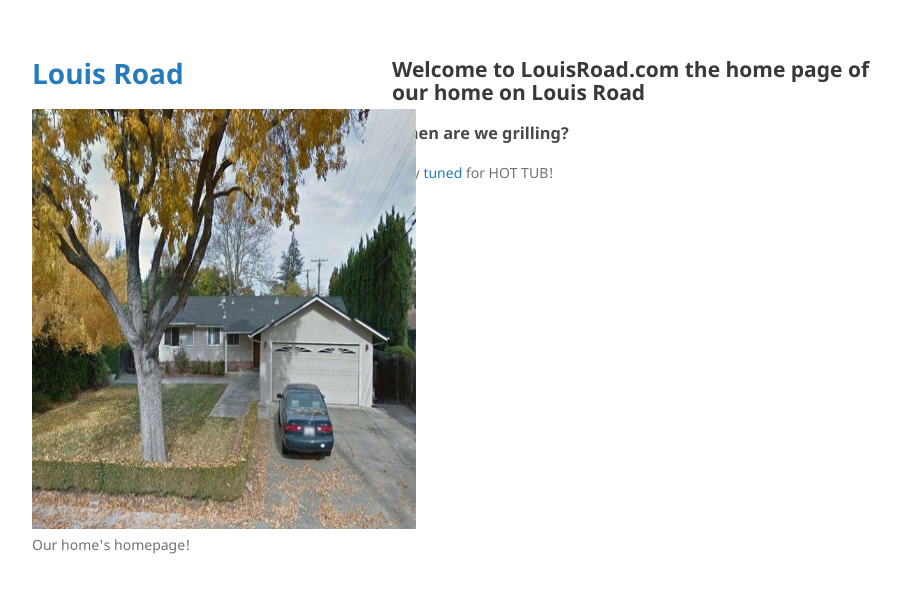
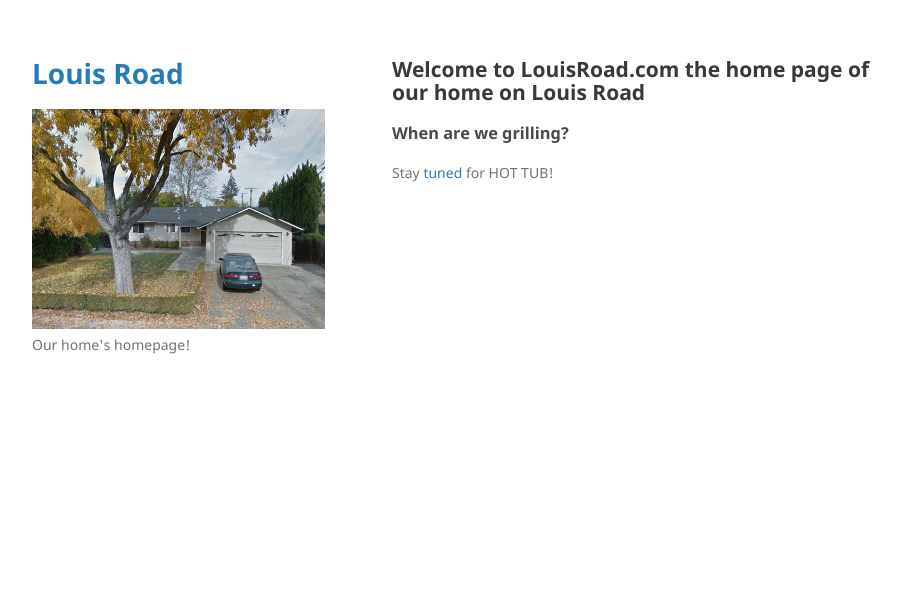
Before and after one commit to louisroad/louisroad.github.io, a Jekyll site: the page built from index.md, in a window 1280 px wide. Shown: the top 593 px of the page, without its empty margins (178-1079 px from the left). Built offline with Jekyll 4.4.1, drawn with Linux system fonts in a browser that asks for light colours; our own code applies the rules of GitHub Pages for plain Markdown files.

Commit message:
img size

```diff
--- a/_layouts/default.html
+++ b/_layouts/default.html
@@ -17,7 +17,7 @@
         <h1><a href="{{ "/" | absolute_url }}">{{ site.title | default: LouisRoad.com }}</a></h1>
 
         {% if site.logo %}
-          <img src="{{site.logo | relative_url}}" alt="Logo" height="420"/>
+          <img src="{{site.logo | relative_url}}" alt="Logo" height="220"/>
         {% endif %}
 
         <p>{{ site.description | default: site.github.project_tagline }}</p>
```
